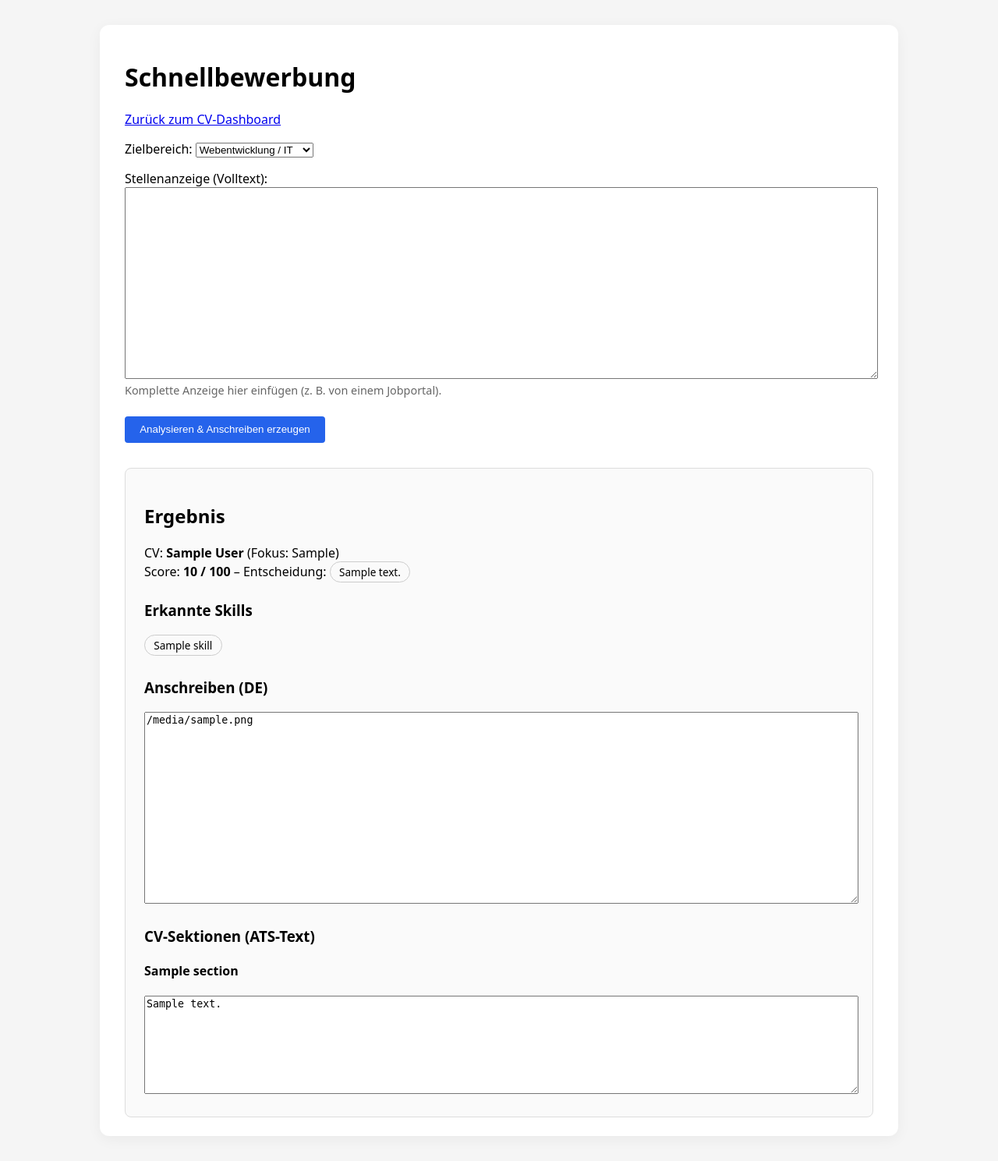
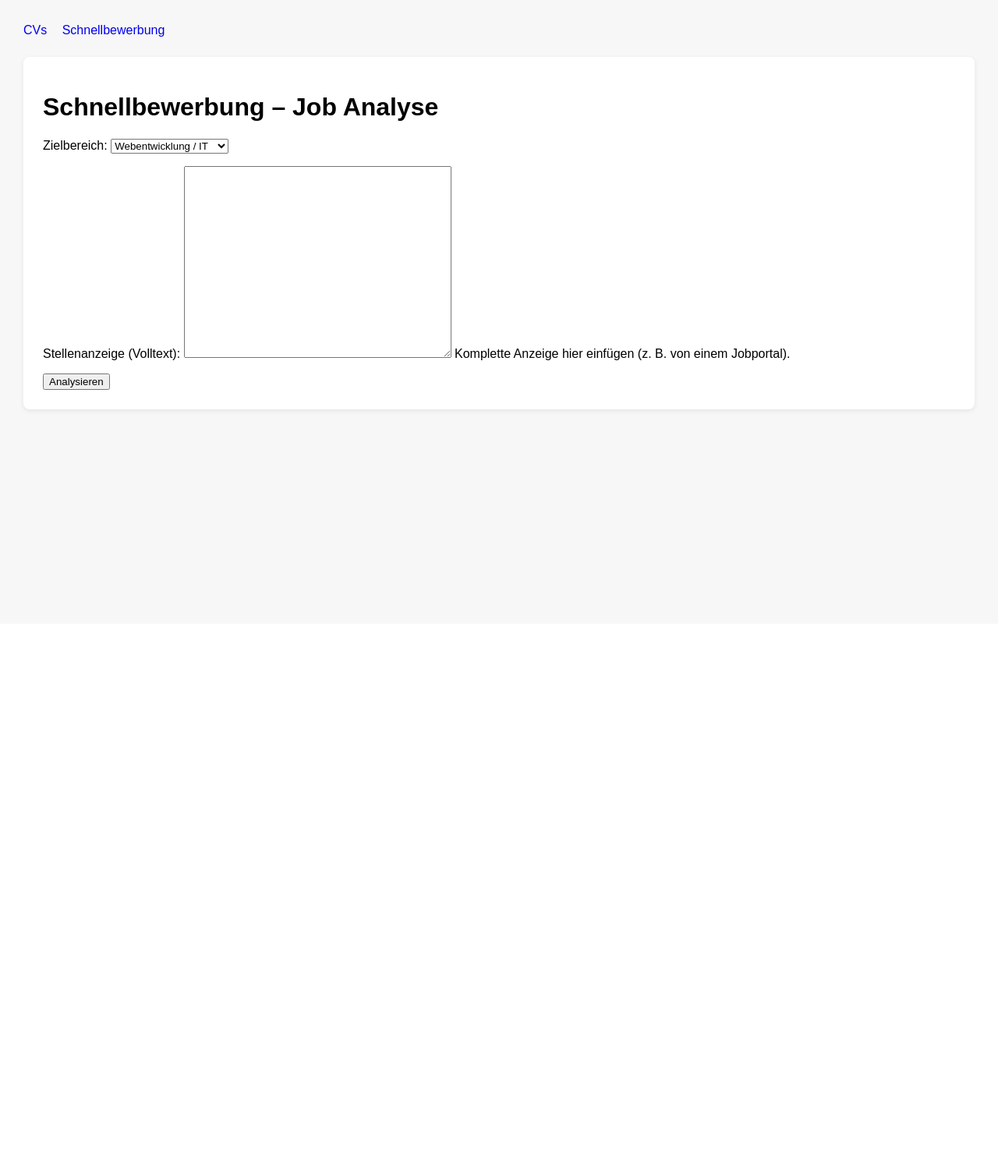
Before and after one commit to mhilmicicek07/py_JobAutomation, a Django app: template job_analyzer/templates/job_analyzer/quick_apply.html in a window 1280 px wide. Shown: the whole page at 78% size. After the commit the page ends 529 px from the top, so only its background shows below. Run offline with Django 5.2, Linux system fonts and the light colour scheme; tables that the repository leaves empty hold one stand-in row (values such as "Sample post"); the template is opened without the code that fills it: values that come from a table or form of the project are taken from there, most other values are stand-ins (such as "Sample title", 1, 10 or a date in 2020).

Commit message:
Refactor quick_apply.html to extend base template

```diff
--- a/job_analyzer/templates/job_analyzer/quick_apply.html
+++ b/job_analyzer/templates/job_analyzer/quick_apply.html
@@ -1,118 +1,15 @@
-<!doctype html>
-<html lang="de">
-<head>
-  <meta charset="utf-8">
-  <title>JobAutomation – Schnellbewerbung</title>
-  <style>
-    body { font-family: system-ui, -apple-system, "Segoe UI", sans-serif; margin: 2rem; background: #f5f5f5; }
-    .container { max-width: 960px; margin: 0 auto; background: #fff; padding: 1.5rem 2rem; border-radius: 12px; box-shadow: 0 4px 18px rgba(0,0,0,0.05); }
-    textarea { width: 100%; }
-    .result-block { margin-top: 2rem; padding: 1.5rem; border: 1px solid #ddd; border-radius: 8px; background: #fafafa; }
-    .pill { display: inline-block; padding: 0.2rem 0.7rem; border-radius: 999px; border: 1px solid #ccc; font-size: 0.85rem; margin-right: 0.25rem; margin-bottom: 0.25rem; }
-    .tag-APPLY { background: #e6ffed; border-color: #34a853; }
-    .tag-REVIEW { background: #fff8e1; border-color: #fbbc05; }
-    .tag-SKIP { background: #ffebee; border-color: #ea4335; }
-    .muted { color: #666; font-size: 0.9rem; }
-    .field-errors { color: #b00020; margin-bottom: 1rem; }
-    .btn { padding: 0.6rem 1.2rem; border-radius: 4px; border: none; background: #2563eb; color: #fff; cursor: pointer; }
-    .btn:hover { background: #1d4ed8; }
-    .section { margin-top: 1.5rem; }
-  </style>
-</head>
-<body>
-<div class="container">
-  <h1>Schnellbewerbung</h1>
+{% extends "base.html" %}
 
-  <p>
-    <a href="{% url 'dashboard' %}">Zurück zum CV-Dashboard</a>
-  </p>
+{% block title %}Schnellbewerbung{% endblock %}
 
-  <form method="post">
+{% block content %}
+<h1>Schnellbewerbung – Job Analyse</h1>
+
+<form method="POST">
     {% csrf_token %}
-    {% if form.non_field_errors %}
-      <div class="field-errors">
-        {{ form.non_field_errors }}
-      </div>
-    {% endif %}
+    {{ form.as_p }}
 
-    <div>
-      {{ form.target_field.label_tag }}
-      {{ form.target_field }}
-      {% if form.target_field.errors %}
-        <div class="field-errors">{{ form.target_field.errors }}</div>
-      {% endif %}
-    </div>
+    <button type="submit">Analysieren</button>
+</form>
 
-    <div style="margin-top: 1rem;">
-      {{ form.raw_text.label_tag }}
-      {{ form.raw_text }}
-      {% if form.raw_text.help_text %}
-        <div class="muted">{{ form.raw_text.help_text }}</div>
-      {% endif %}
-      {% if form.raw_text.errors %}
-        <div class="field-errors">{{ form.raw_text.errors }}</div>
-      {% endif %}
-    </div>
-
-    <div style="margin-top: 1.5rem;">
-      <button type="submit" class="btn">Analysieren &amp; Anschreiben erzeugen</button>
-    </div>
-  </form>
-
-  {% if result %}
-    <div class="result-block">
-      <h2>Ergebnis</h2>
-      <p>
-        {% if result.cv %}
-          CV: <strong>{{ result.cv.full_name }}</strong>
-          (Fokus: {{ result.cv.get_field_display }})<br>
-        {% else %}
-          <span class="field-errors">
-            Hinweis: Für dieses Zielgebiet ist noch kein CV im System. Es konnte kein persönliches Anschreiben erzeugt werden.
-          </span><br>
-        {% endif %}
-        Score:
-        {% if result.match_score is not None %}
-          <strong>{{ result.match_score }} / 100</strong>
-        {% else %}
-          <span class="muted">nicht berechnet</span>
-        {% endif %}
-        –
-        Entscheidung:
-        <span class="pill tag-{{ result.decision }}">
-          {{ result.decision }}
-        </span>
-      </p>
-
-      <h3>Erkannte Skills</h3>
-      {% if result.skills %}
-        <p>
-          {% for s in result.skills %}
-            <span class="pill">{{ s }}</span>
-          {% endfor %}
-        </p>
-      {% else %}
-        <p class="muted">Keine Skills erkannt.</p>
-      {% endif %}
-
-      {% if result.cover_letter %}
-        <div class="section">
-          <h3>Anschreiben (DE)</h3>
-          <textarea rows="16" readonly>{{ result.cover_letter }}</textarea>
-        </div>
-      {% endif %}
-
-      {% if result.sections %}
-        <div class="section">
-          <h3>CV-Sektionen (ATS-Text)</h3>
-          {% for s in result.sections %}
-            <h4>{{ s.label }}</h4>
-            <textarea rows="8" readonly>{{ s.text }}</textarea>
-          {% endfor %}
-        </div>
-      {% endif %}
-    </div>
-  {% endif %}
-</div>
-</body>
-</html>
+{% endblock %}
```
